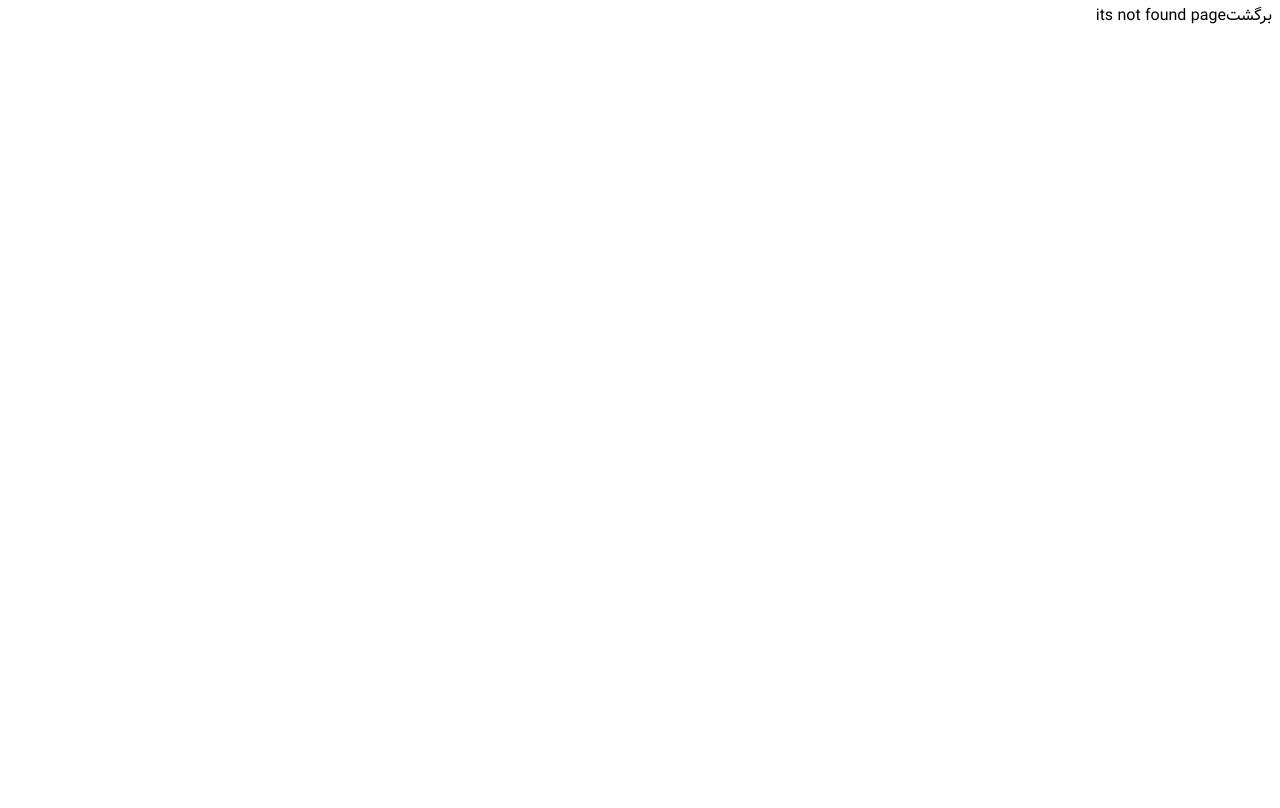
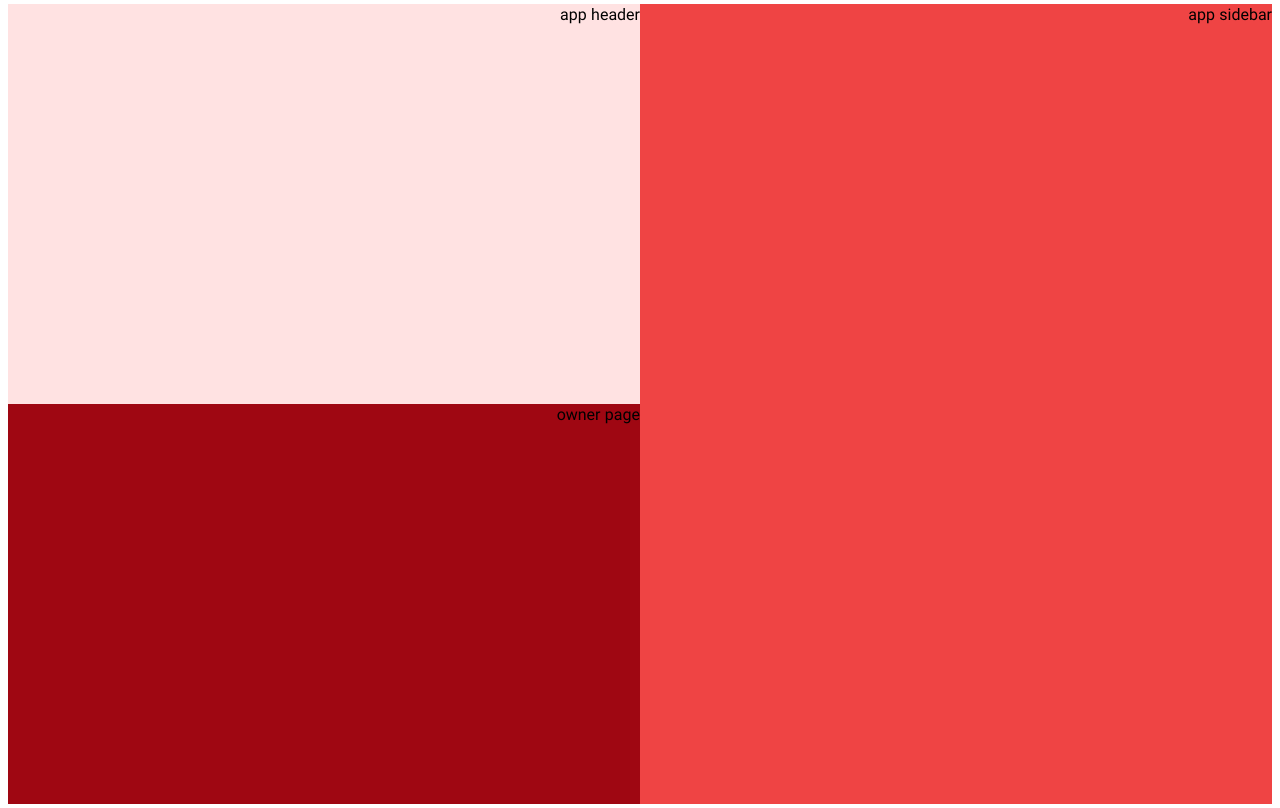
Before and after one commit to pouyaoskuee/Freelancer-App, a React (Vite) app in the folder client/: page /owner in a window 1280 px wide. Before the commit this address had no page. Built offline with nearby package versions, Linux system fonts and the light colour scheme.

Commit message:
feat:create dashboard pages

```diff
--- a/client/src/App.jsx
+++ b/client/src/App.jsx
@@ -5,6 +5,8 @@ import {Toaster} from "react-hot-toast";
 import CompleteProfile from "./pages/CompleteProfile.jsx";
 import Home from "./pages/Home.jsx";
 import NotFound from "./pages/NotFound.jsx";
+import AppLayout from "./ui/AppLayout.jsx";
+import Owner from "./pages/Owner.jsx";
 
 const queryClient = new QueryClient()
 function App() {
@@ -18,6 +20,9 @@ function App() {
                       <Route path="*" element={<NotFound />} />
                       <Route path="/auth" element={<Auth/>} />
                       <Route path="/complete-profile" element={<CompleteProfile/>} />
+                      <Route element={<AppLayout />}>
+                          <Route path="/owner" element={<Owner/>} />
+                      </Route>
                   </Routes>
           </div>
       </QueryClientProvider>
--- /dev/null
+++ b/client/src/pages/Owner.jsx
@@ -0,0 +1,11 @@
+import React from 'react';
+
+function Owner() {
+    return (
+        <div>
+            owner page
+        </div>
+    );
+}
+
+export default Owner;
--- /dev/null
+++ b/client/src/ui/AppLayout.jsx
@@ -0,0 +1,15 @@
+import {Outlet} from "react-router-dom";
+
+function AppLayout() {
+    return (
+        <div className={' grid grid-cols-2 grid-rows-2'}>
+            <div className={'bg-red-100 '}>app header </div>
+            <div className={'bg-red-500 row-span-full h-screen'}>app sidebar</div>
+            <div className={'bg-red-800 overflow-y-auto '}>
+                <div><Outlet/></div>
+            </div>
+        </div>
+    );
+}
+
+export default AppLayout;
```
